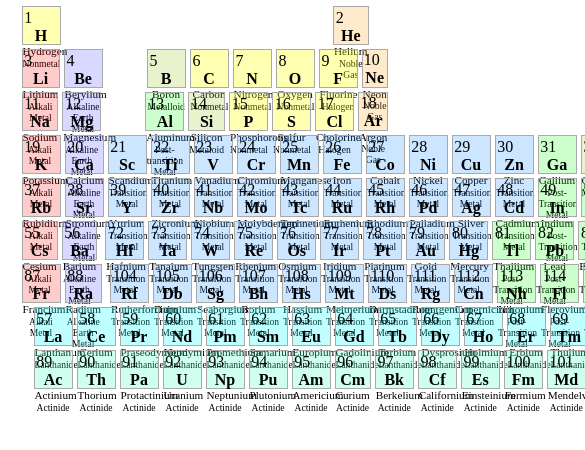
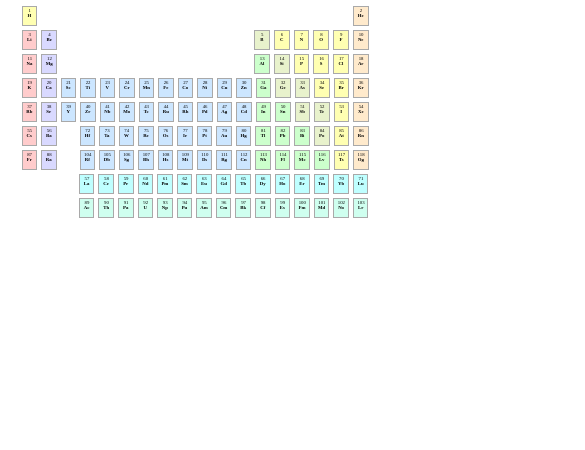
Before and after one commit to Bnjackson/responsive-periodic-table, a plain HTML site: page index.html in a window 390 px wide. Shown: the top 450 px of the page, 585 px wide, since content can reach past the window. Drawn offline with Linux system fonts and the light colour scheme.

Commit message:
Add media queries for smaller resolutions

```diff
--- a/assets/styles.css
+++ b/assets/styles.css
@@ -44,12 +44,12 @@ body {
 
 .element-symbol, .element-name, .element-info {
     text-align: center;
-    margin-bottom: 2%;
+    margin-bottom: 1.5%;
 }
 
 .element-symbol {
     font-weight: bold;
-    font-size: 1.4;
+    font-size: 1.1rem;
 }
 
 .element-name {
@@ -98,3 +98,94 @@ ELEMENT CLASSES
 .actinide {
     background-color: rgba(64, 255, 192, 0.25);
 }
+
+/*
+MEDIA QUERIES
+*/
+@media (max-width: 1300px) {
+    .element-atomic-number {
+        font-size: 0.8rem;
+    }
+    .element-symbol {
+        font-size: 1rem;
+    }
+    .element-name {
+        font-size: 0.6rem;
+    }
+}
+
+@media (max-width: 1150px) {
+    .cell {
+        height: 9vmin;
+    }
+    .element-name, .element-info {
+        display: none;
+    }
+    .element-atomic-number {
+        text-align: center;
+        margin-top: 15%;
+    }
+    .element-symbol {
+        margin-top: 15%;
+        font-size: 1.2rem;
+    }
+}
+@media (max-width: 1000px) {
+    .cell {
+        height: 8vmin;
+    }
+}
+@media (max-width: 800px) {
+    .cell {
+        height: 7vmin;
+    }
+    .element-symbol {
+        font-size: 1rem;
+    }
+}
+@media(max-width: 700px) {
+    .element-symbol {
+        font-size: 0.8rem;
+    }
+    .element-atomic-number {
+        font-size: 0.7rem;
+    }
+}
+@media(max-width: 600px) {
+    .cell {
+        height: 30px;
+        width: 30px;
+    }
+    .element-symbol {
+        margin-top: 0;
+        font-size: 0.6rem;
+    }
+    .element-atomic-number {
+        margin-top: 0;
+        font-size: 0.6rem;
+    }
+}
+@media(max-width: 400px) {
+    .cell {
+        height: 20px;
+        width: 20px;
+    }
+    .element-symbol {
+        font-size: 0.4rem;
+    }
+    .element-atomic-number {
+        font-size: 0.4rem;
+    }
+}
+@media(max-width: 400px) {
+    .cell {
+        height: 20px;
+        width: 20px;
+    }
+    .element-symbol {
+        font-size: 0.3rem;
+    }
+    .element-atomic-number {
+        font-size: 0.3rem;
+    }
+}
```
